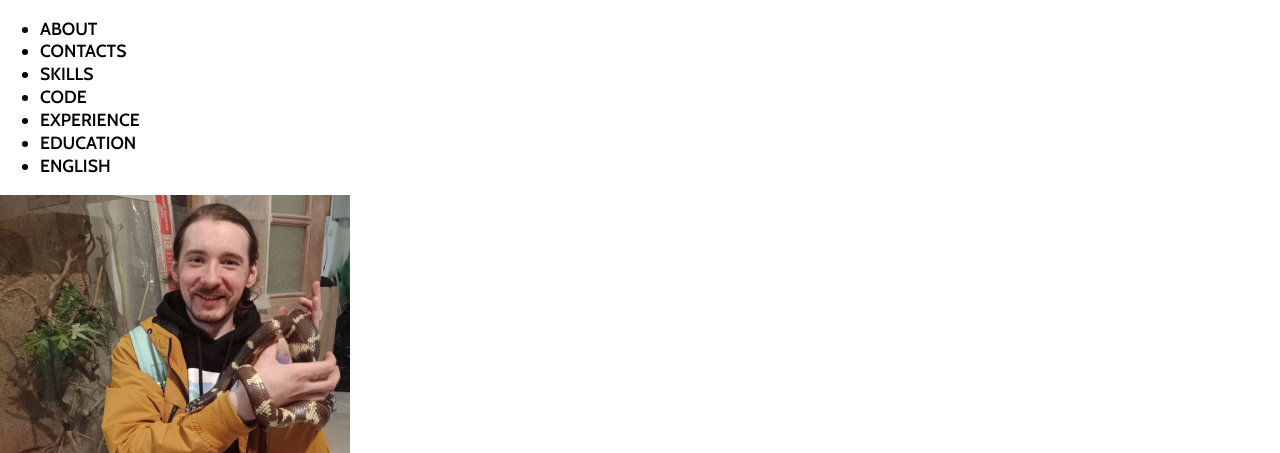
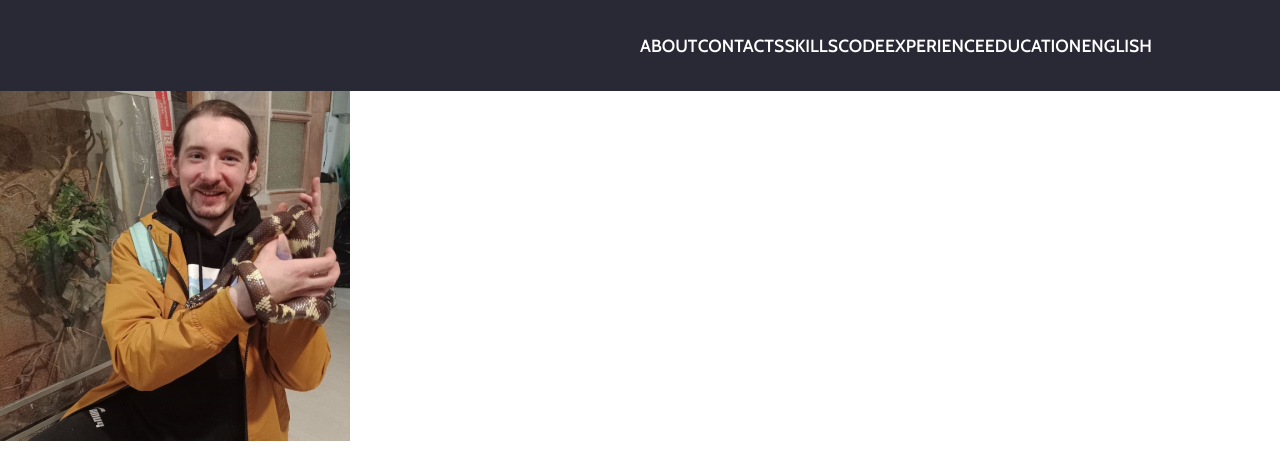
Before and after one commit to tarabrinjac/cv-origins, a website: page index.html in a window 1280 px wide. Shown: the top 453 px of the page. Drawn offline with Linux system fonts and the light colour scheme.

Commit message:
feat: make page navigation header

```diff
--- a/index.html
+++ b/index.html
@@ -10,35 +10,37 @@
 </head>
 <body>
 
-  <header>
-    <nav>
-      <ul>
-        <li><a class="nav-link" href="#about">About</a></li>
-        <li><a class="nav-link" href="#contacts">Contacts</a></li>
-        <li><a class="nav-link" href="#skills">Skills</a></li>
-        <li><a class="nav-link" href="#code">Code</a></li>
-        <li><a class="nav-link" href="#experience">Experience</a></li>
-        <li><a class="nav-link" href="#education">Education</a></li>
-        <li><a class="nav-link" href="#english">English</a></li>
-      </ul>
-    </nav>
+  <header class="page-header">
+    <div class="container">
+      <nav class="header-nav">
+        <ul class="nav-list">
+          <li class="nav-item"><a class="nav-link" href="#about">About</a></li>
+          <li class="nav-item"><a class="nav-link" href="#contacts">Contacts</a></li>
+          <li class="nav-item"><a class="nav-link" href="#skills">Skills</a></li>
+          <li class="nav-item"><a class="nav-link" href="#code">Code</a></li>
+          <li class="nav-item"><a class="nav-link" href="#experience">Experience</a></li>
+          <li class="nav-item"><a class="nav-link" href="#education">Education</a></li>
+          <li class="nav-item"><a class="nav-link" href="#english">English</a></li>
+        </ul>
+      </nav>
+    </div>
   </header>
 
   <main>
     <section class="section" id="about">
       <img src="img/avatar-350-mirror.jpg" alt="applicant avatar" width="350" height="350">
 
-      <h1 class="page-header">Jacob Tarabrin</h1>
+      <h1 class="page-heading">Jacob Tarabrin</h1>
 
-      <h2 class="special-header">Junior FE Developer</h2>
+      <h2 class="special-heading">Junior FE Developer</h2>
 
-      <h2 class="section-header">About</h2>
+      <h2 class="section-heading">About</h2>
       <p>My goal is to become a professional developer in the field of web technologies. I love the web for accessibility in exploration and open friendly community. I am also attracted by the need to constantly acquire new knowledge. By myself I strive to learn something new every day. This is how I feel personal growth.
       </p>
     </section>
 
     <section class="section" id="contacts">
-      <h2 class="section-header">Contacts</h2>
+      <h2 class="section-heading">Contacts</h2>
       <ul>
         <li><a class="contact-link" href="mailto:tarabrinjac@gmail.com" title="email">tarabrinjac@gmail.com</a></li>
         <li><a class="contact-link" href="https://discordapp.com/users/620864693858467840" title="discord" target="_blank" rel="noreferrer noopener">@tarabrinja#0738</a></li>
@@ -48,7 +50,7 @@
     </section>
 
     <section class="section" id="skills">
-      <h2 class="section-header">Skills</h2>
+      <h2 class="section-heading">Skills</h2>
       <ul>
         <li><span class="skill-name">HTML</span> - <span class="skill-percent">75%</span></li>
         <li><span class="skill-name">CSS</span> - <span class="skill-percent">45%</span></li>
@@ -61,7 +63,7 @@
     </section>
 
     <section class="section" id="code">
-      <h2 class="section-header">Code</h2>
+      <h2 class="section-heading">Code</h2>
       <pre><code>
         function multiply(a, b){
             return a * b;
@@ -70,20 +72,20 @@
     </section>
 
     <section class="section" id="experience">
-      <h2 class="section-header">Experience</h2>
+      <h2 class="section-heading">Experience</h2>
       <p><span class="experience-date">05/2024</span> <span class="experience-name">This Curriculum Vitae</span></p>
     </section>
 
     <section class="section" id="education">
-      <h2 class="section-header">Education</h2>
+      <h2 class="section-heading">Education</h2>
       <ul>
         <li>
-          <h3 class="subsection-header">North Caucasus Humanitarian Technical Institute</h3>
+          <h3 class="subsection-heading">North Caucasus Humanitarian Technical Institute</h3>
           <p class="education-paragraph">Informatics and Computer Engineering</p>
           <p><span class="education-date">2014-2018</span> <span class="education-name">Bachelor's degree</span></p>
         </li>
         <li>
-          <h3 class="subsection-header">HTML Academy</h3>
+          <h3 class="subsection-heading">HTML Academy</h3>
           <p><span class="education-date">02/2017</span> <span class="education-name">Basic HTML and CSS</span></p>
           <a href="Basic-HTML-and-CSS.pdf" target="_blank" rel="noreferrer noopener">
             <img src="img/edcert-612-cut.jpg" alt="education certificate" width="436" height="77">
@@ -93,7 +95,7 @@
     </section>
 
     <section class="section" id="english">
-      <h2 class="section-header">English</h2>
+      <h2 class="section-heading">English</h2>
       <p><span class="skill-name">A2 Elemetary</span> - <span class="skill-percent">45%</span></p>
       <a href="https://www.efset.org/quick-check/launch/" target="_blank" rel="noreferrer noopener">
         <img src="img/engcert-600.png" alt="english certificate" width="436" height="228">
--- a/style.css
+++ b/style.css
@@ -15,26 +15,26 @@
 }
 
 /** ==========================================================================
-/** Headers
+/** Headings
 /** ========================================================================== */
 
-/** Page Header */
+/** Page Heading */
 
-.page-header {
+.page-heading {
   font-size: 2.55em;
   font-weight: 500;
 }
 
-/** Section Header */
+/** Section Heading */
 
-.section-header {
+.section-heading {
   position: relative;
   font-size: 1.45em;
   font-weight: 500;
   text-transform: uppercase;
 }
 
-.section-header::before {
+.section-heading::before {
   content: "";
   position: absolute;
   top: 1.5em;
@@ -44,9 +44,9 @@
   background-color: #000000;
 }
 
-/** Special Header */
+/** Special Heading */
 
-.special-header {
+.special-heading {
   display: inline-block;
   padding: 0.1em 0.3em 0.2em;
   border-radius: 0.2em;
@@ -55,9 +55,9 @@
   background-color: #ffc905;
 }
 
-/** Subsection Header */
+/** Subsection Heading */
 
-.subsection-header {
+.subsection-heading {
   font-size: 1.22em;
   font-weight: 500;
 }
@@ -71,11 +71,11 @@
 .nav-link {
   display: inline-block;
   position: relative;
-  padding-bottom: 0.1em;
+  padding: 1em 0;
   font-weight: 500;
   text-decoration: none;
   text-transform: uppercase;
-  color: #000000;
+  color: #ffffff;
 }
 
 .nav-link::before {
@@ -85,7 +85,7 @@
   left: 0;
   width: 100%;
   height: 0.15em;
-  background-color: #000000;
+  background-color: #ffc905;
   opacity: 0;
   transition: opacity 400ms, transform 400ms;
 }
@@ -93,7 +93,7 @@
 .nav-link:hover::before,
 .nav-link:focus::before {
   opacity: 1;
-  transform: translate3d(0, 0.9em, 0);
+  transform: translate3d(0, -0.5em, 0);
 }
 
 /** Contact Link */
@@ -130,8 +130,8 @@
 /** Rolling Scopes School Link */
 
 .rs-link {
-  display: inline-block;  /** */
-  padding: 0.2em 0.3em 0.2em 0.2em; /** */
+  display: inline-block;
+  padding: 0.2em 0.3em 0.2em 0.2em;
   font-size: 2.5em;
   font-weight: 700;
   text-transform: uppercase;
@@ -189,5 +189,40 @@
 }
 
 /** ==========================================================================
-/** Sections
+/** Sections Layout
 /** ========================================================================== */
+
+/** Header */
+
+.page-header {
+  display: flex;
+  justify-content: center;
+  background-color: #292935;
+}
+
+.container {
+  display: flex;
+  flex-basis: 80%;
+  max-width: 1440px;
+}
+
+.header-nav {
+  display: flex;
+  justify-content: flex-end;
+  width: 100%;
+}
+
+.nav-list {
+  display: flex;
+  justify-content: space-between;
+  width: 50%;
+  padding: 0;
+  margin: 1em 0;
+  list-style: none;
+}
+
+/** Header */
+
+/* border: solid 1px #ff0000;
+border: solid 1px #ffff00;
+border: solid 1px #008000; */
```
